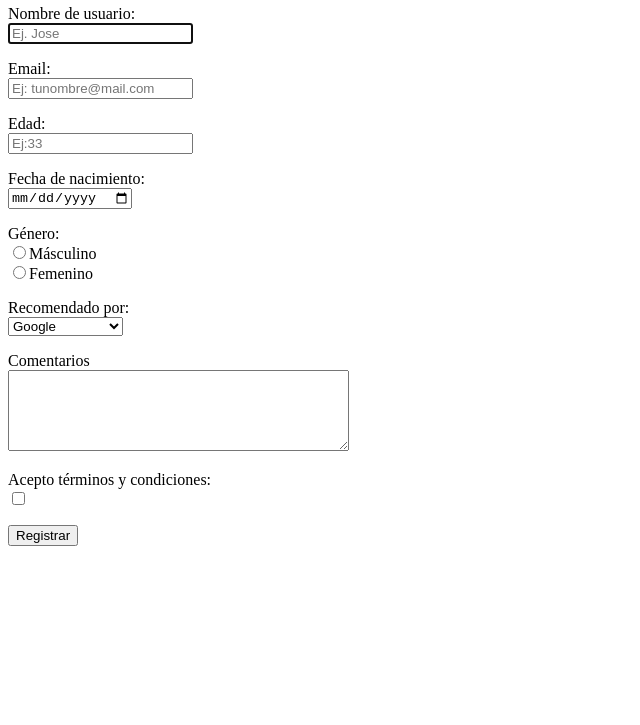
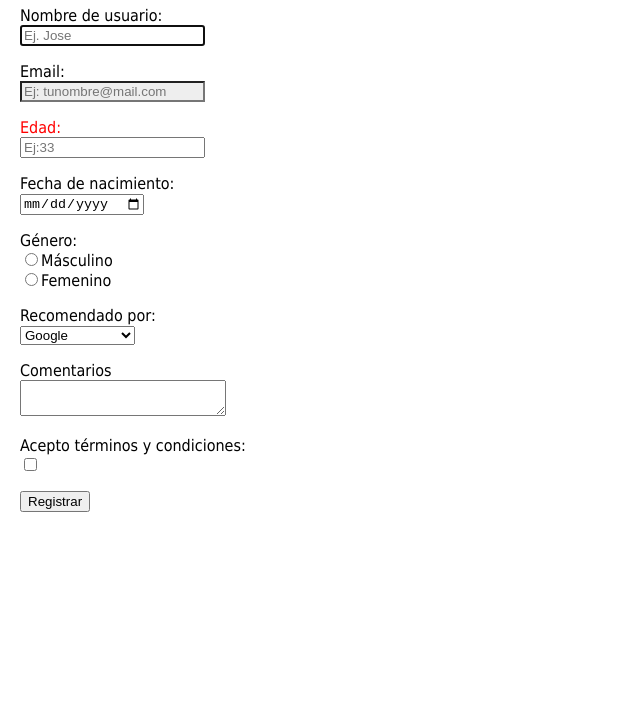
Before and after one commit to jopamu85/Ejercicio-de-formularios, a plain HTML site: page index.html in a window 1280 px wide. Shown: the part 75-800 px from the top of the page, without its empty margins (0-640 px from the left). Drawn offline with Linux system fonts and the light colour scheme.

Commit message:
12/3/18 20:48
Cambio de los atributos HTML por CSS
Inclusion de archivo estilos.css

```diff
--- /dev/null
+++ b/css/estilos.css
@@ -0,0 +1,18 @@
+br ~ textarea{
+  width: 200px;
+}
+body{
+  margin: 20px;
+  font-family: verdana;
+}
+input[type|='email']
+{
+  background-color: #eeeeee;
+}
+
+p, label {
+  font-family: tahoma;
+}
+p:nth-child(3){
+  color: red;
+}
--- a/index.html
+++ b/index.html
@@ -4,6 +4,7 @@
     <meta charset="utf-8">
     <meta name="viewport" content="width=device-width, user-scalable=no">
     <title>Formulario de registro</title>
+    <link rel="stylesheet" href="css/estilos.css">
   </head>
   <body>
     <h1>Registro en nuestra tienda</h1>
@@ -48,7 +49,7 @@
       <p>
         <label for="Comentarios">Comentarios</label>
         <br>
-          <textarea name="Comentarios" rows="5" cols="40"></textarea>
+          <textarea name="Comentarios"></textarea>
       </p>
       <p>
         <label for="Acepto términos y condiciones">Acepto términos y condiciones:</label>
```
